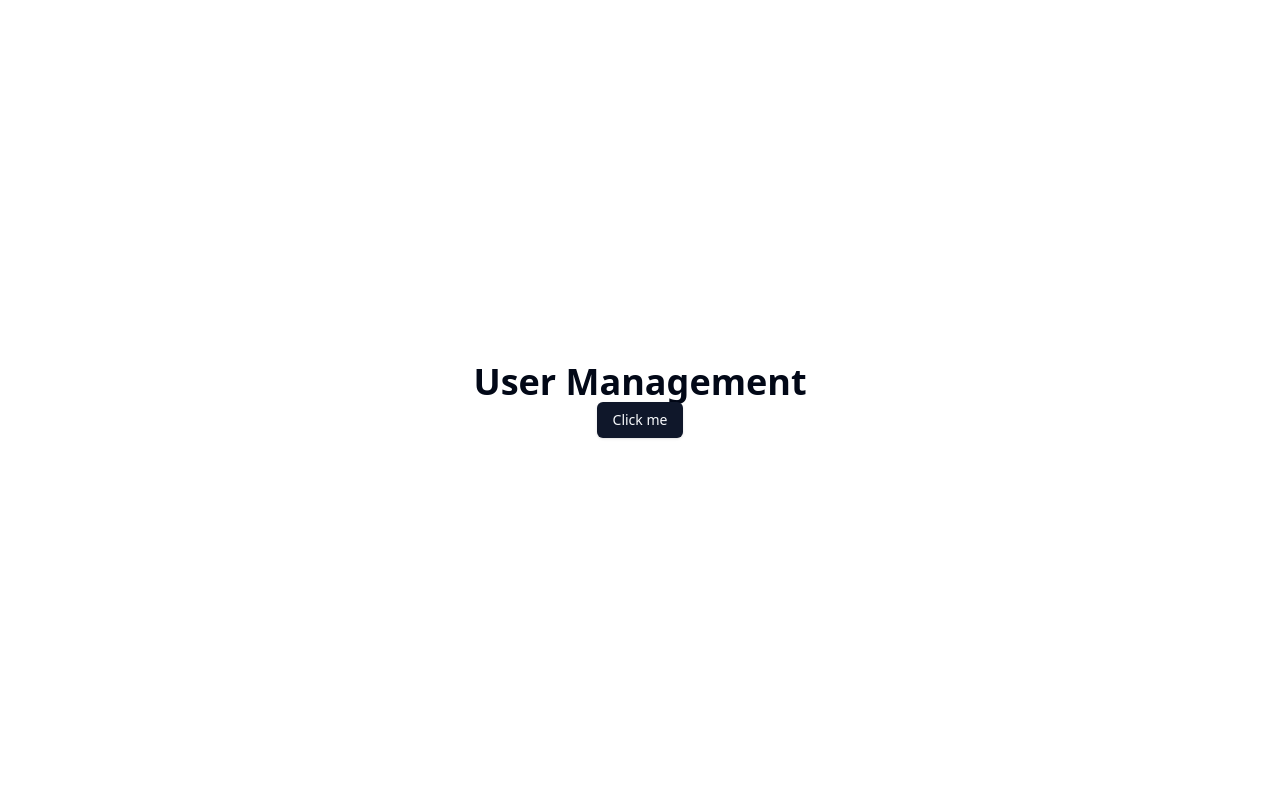
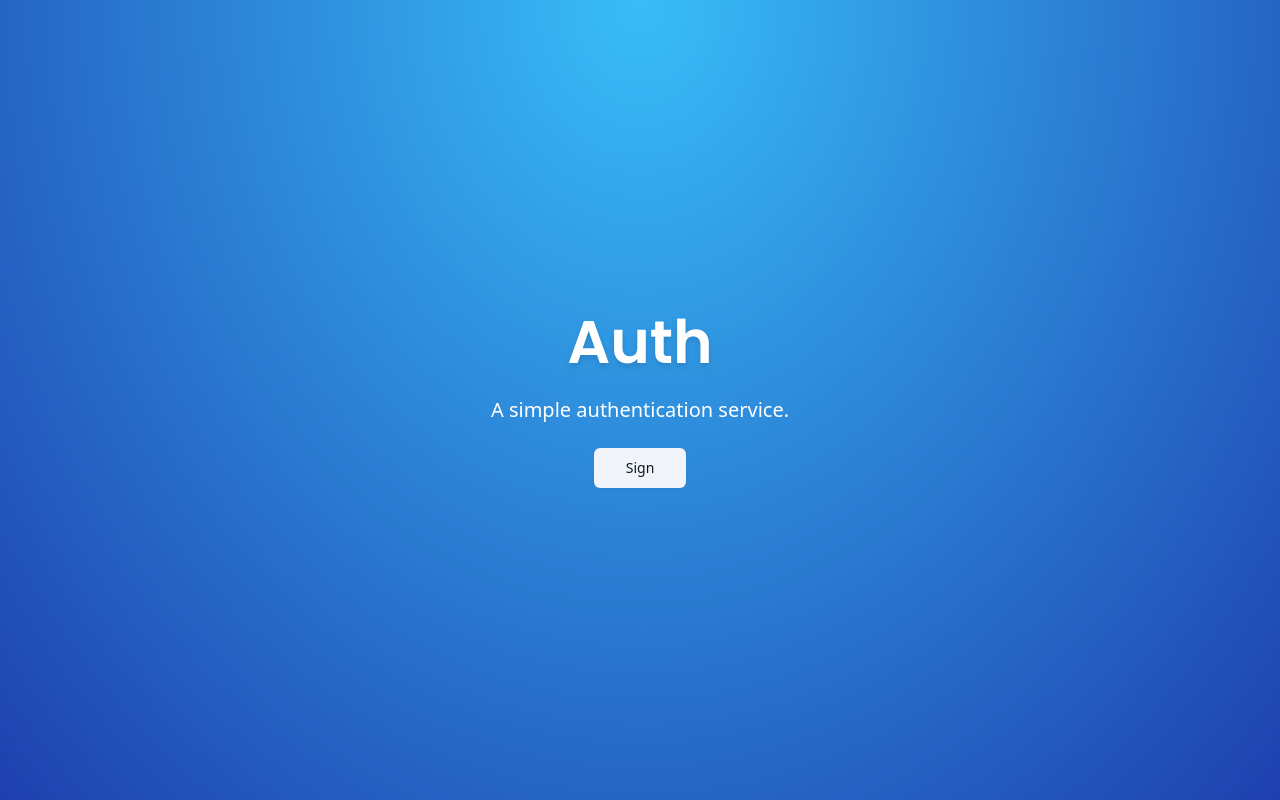
Before and after one commit to zubairAbubakar/user-management, a Next.js app: page / in a window 1280 px wide. Built offline with nearby package versions, Linux system fonts and the light colour scheme.

Commit message:
[UM-2] setup landing page

```diff
--- a/app/page.tsx
+++ b/app/page.tsx
@@ -1,10 +1,35 @@
+import { Poppins } from 'next/font/google';
+
+import { cn } from '@/lib/utils';
 import { Button } from '@/components/ui/button';
+
+const font = Poppins({
+  subsets: ['latin'],
+  weight: ['600'],
+});
 
 export default function Home() {
   return (
-    <div className="flex flex-col items-center justify-center h-screen">
-      <h1 className="text-4xl font-bold">User Management</h1>
-      <Button>Click me</Button>
-    </div>
+    <main
+      className="flex h-full flex-col items-center justify-center
+      bg-[radial-gradient(ellipse_at_top,_var(--tw-gradient-stops))] from-sky-400 to-blue-800"
+    >
+      <div className="space-y-6 text-center">
+        <h1
+          className={cn(
+            'text-6xl font-semibold text-white drop-shadow-md',
+            font.className
+          )}
+        >
+          Auth
+        </h1>
+        <p className="text-xl text-white">A simple authentication service.</p>
+        <div>
+          <Button variant="secondary" size="lg">
+            Sign
+          </Button>
+        </div>
+      </div>
+    </main>
   );
 }
```
